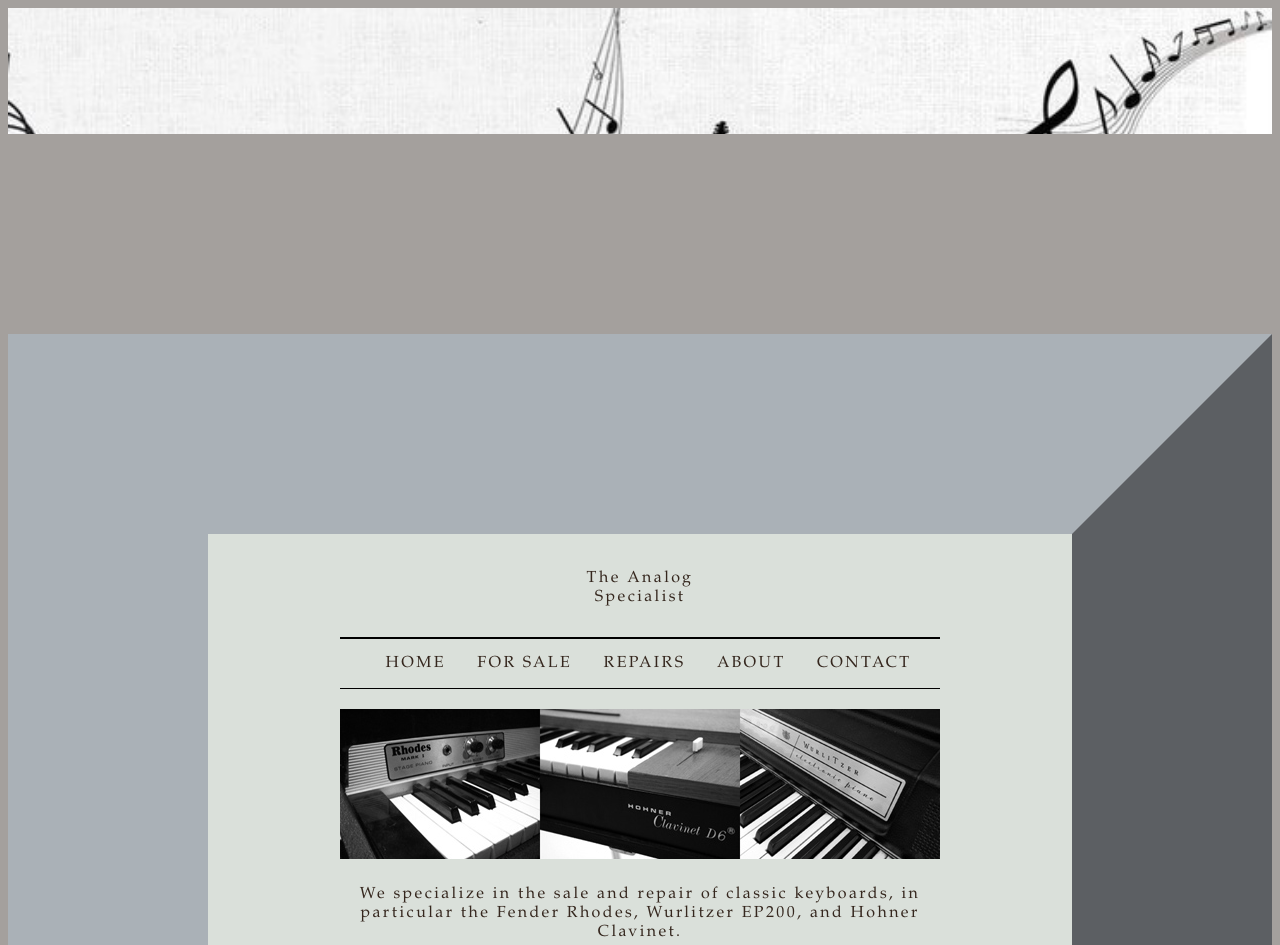
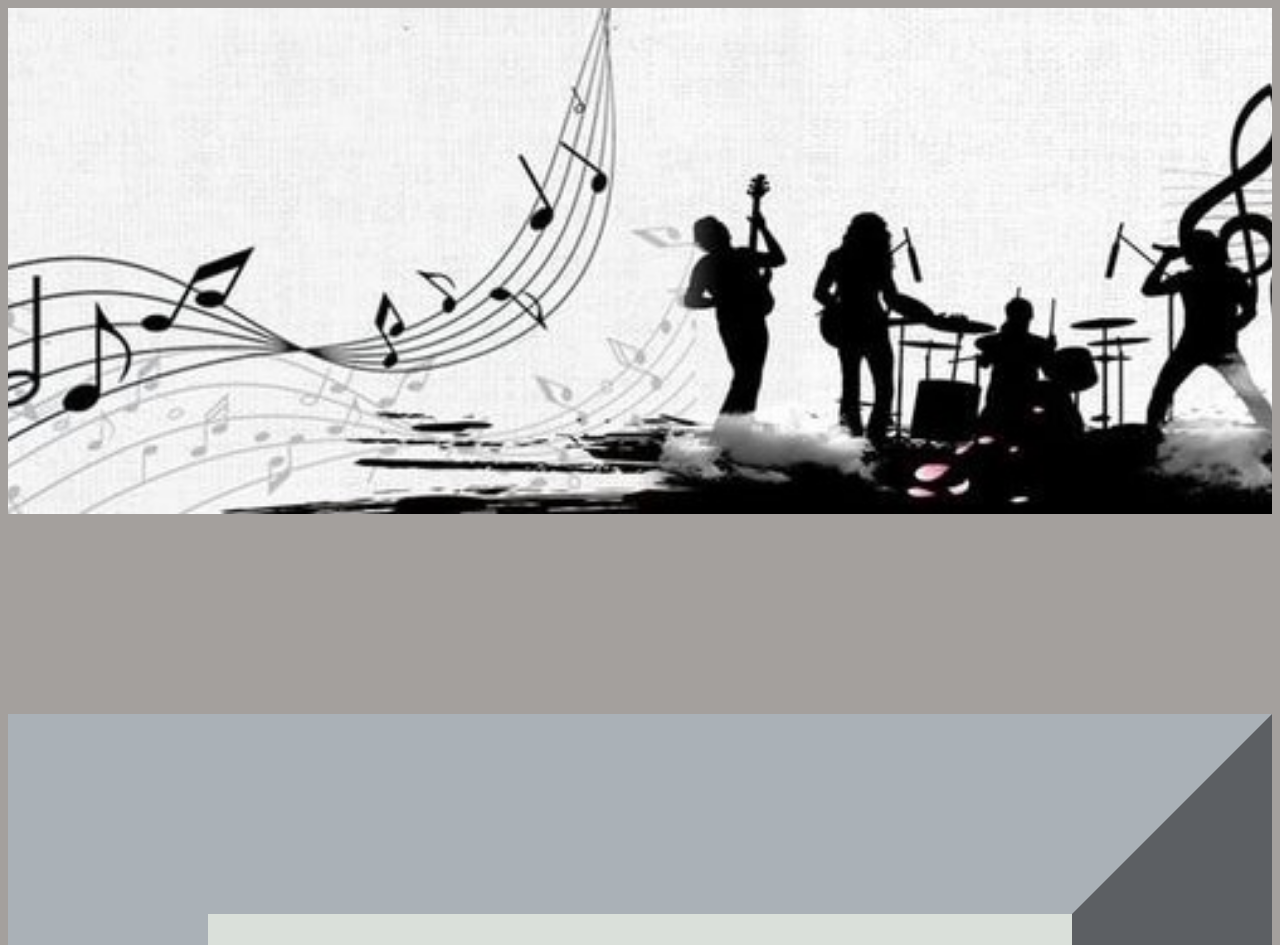
Before and after one commit to sopeya/Analog, a plain HTML site: page index.html in a window 1280 px wide. Shown: the top 945 px of the page. Drawn offline with Linux system fonts and the light colour scheme.

Commit message:
Update analog.css

```diff
--- a/analog.css
+++ b/analog.css
@@ -5,11 +5,11 @@ html, body{
 	background-color: #A4A09D;
 }
 header{
-	padding: 5%;
+	padding: 20%;
 	background-image: url(header.JPG);
 	background-size: cover;
 	background-repeat: no-repeat;
-	background-position: ;
+	background-position: center ;
 	background-attachment: fixed;
 }
 
@@ -27,15 +27,15 @@ img:hover{
 }
 
 .title {
-  font-sizet: 100%;
-  font-style: bold;
-  weight: 100px;
+  	font-sizet: 100%;
+  	font-style: bold;
+  	weight: 100px;
 	width: 150px;
 	margin: 15px auto 30px auto;
 }
 
 .title:hover{
-  box-shadow: -12px 14px 10px #484443;
+  	box-shadow: -12px 14px 10px #484443;
 }
 
 ul {
```
